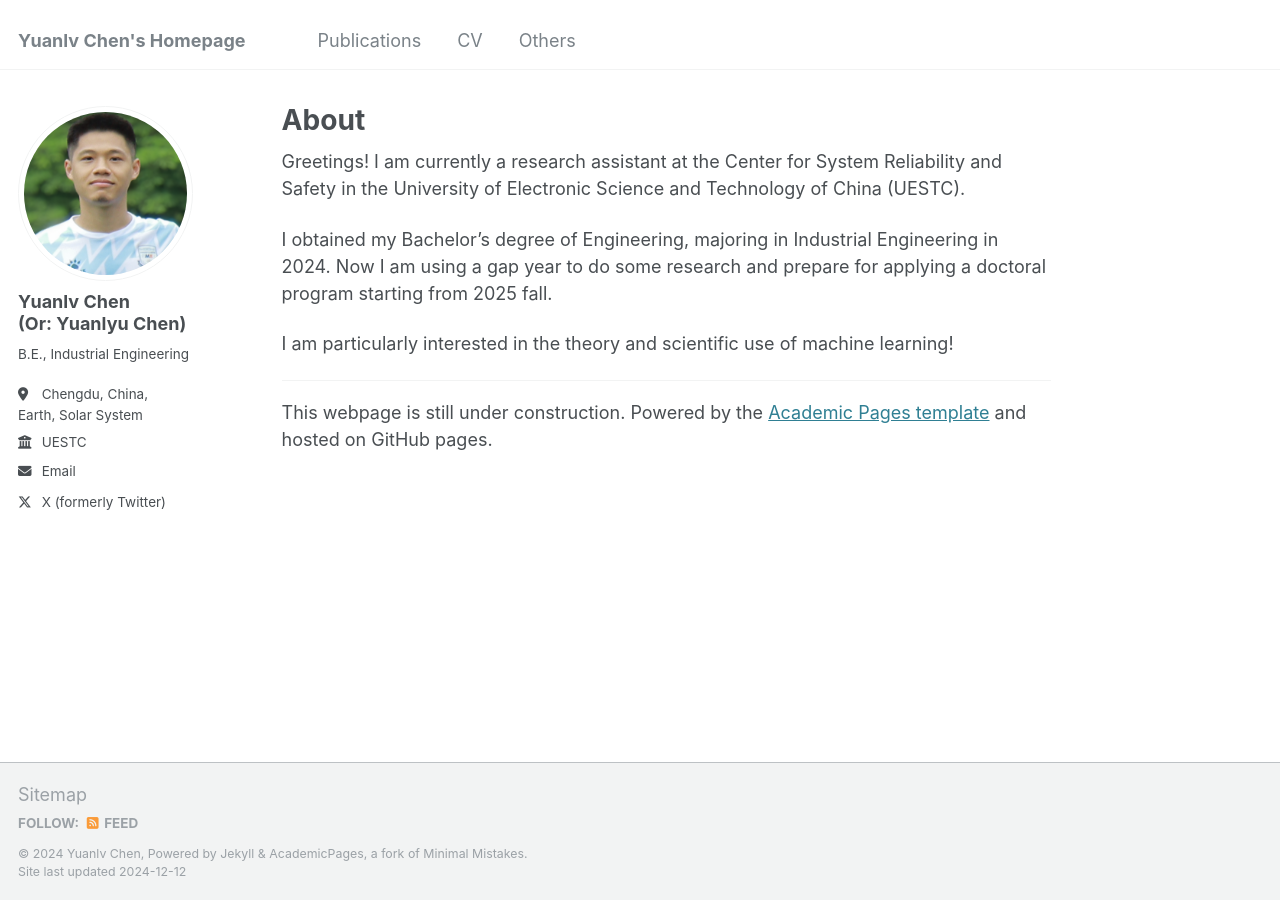
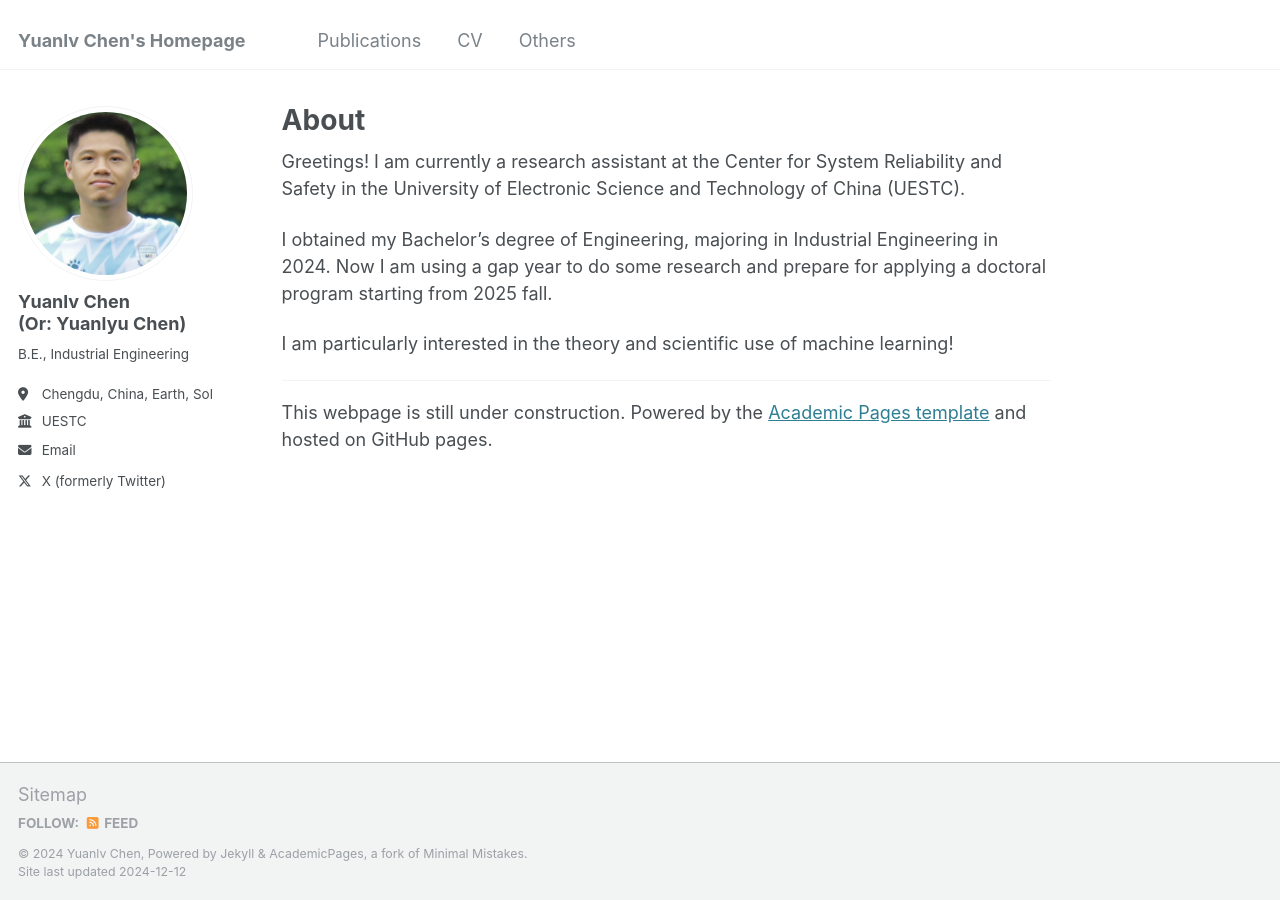
Before and after one commit to YLchen22/YLchen22.github.io, a Jekyll site: the page built from _pages/about.md, in a window 1280 px wide. Built offline with Jekyll 4.4.1, drawn with Linux system fonts in a browser that asks for light colours.

```diff
--- a/_config.yml
+++ b/_config.yml
@@ -25,7 +25,7 @@ author:
   name             : "Yuanlv Chen <br> (Or: Yuanlyu Chen)"
   pronouns         : # example: "she/her"
   bio              : "B.E., Industrial Engineering "
-  location         : "Chengdu, China, <br> Earth, Solar System"
+  location         : "Chengdu, China, Earth, Solar System"
   employer         : "UESTC"
   uri              : # URL
   email            : "yuanlvchen@gmail.com"
```
